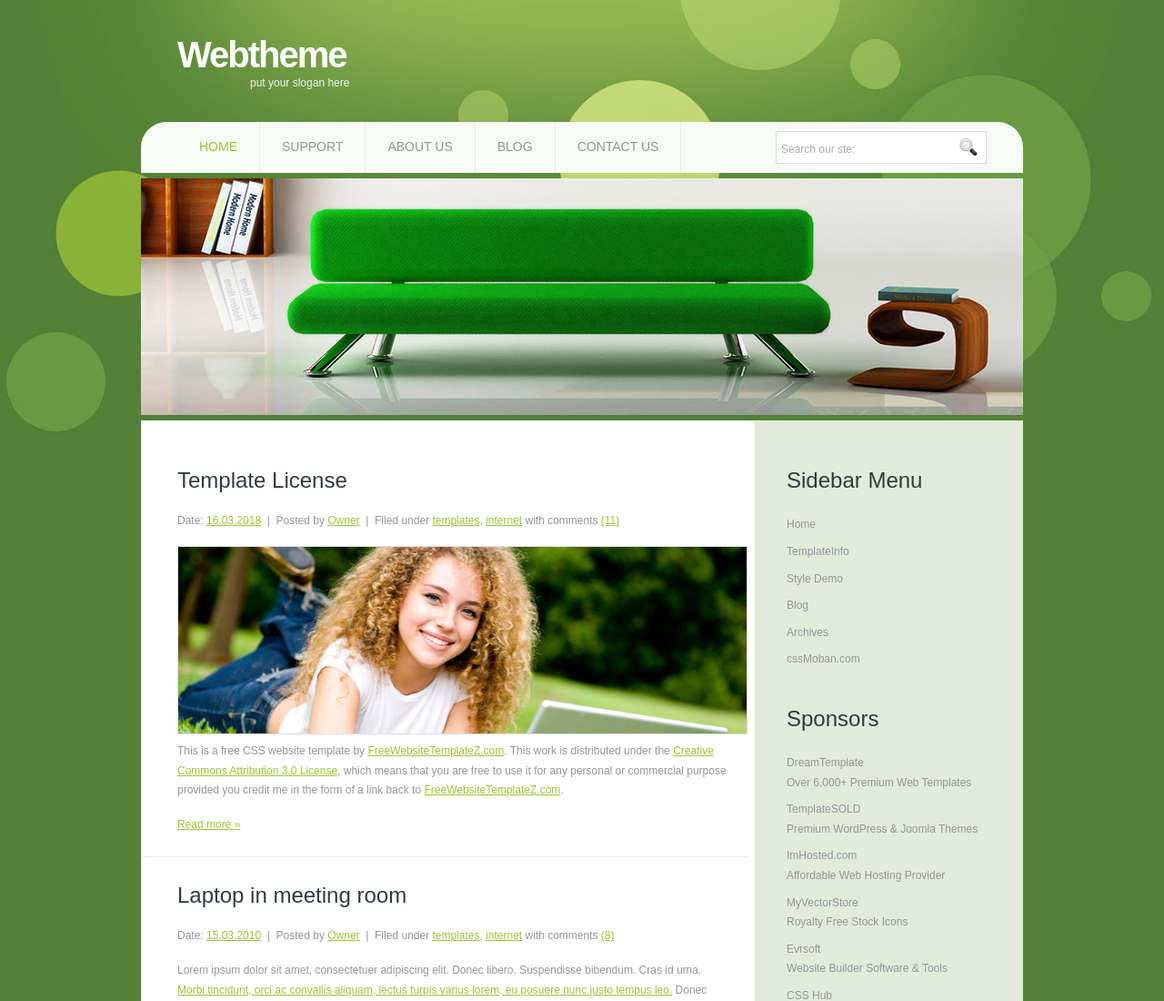
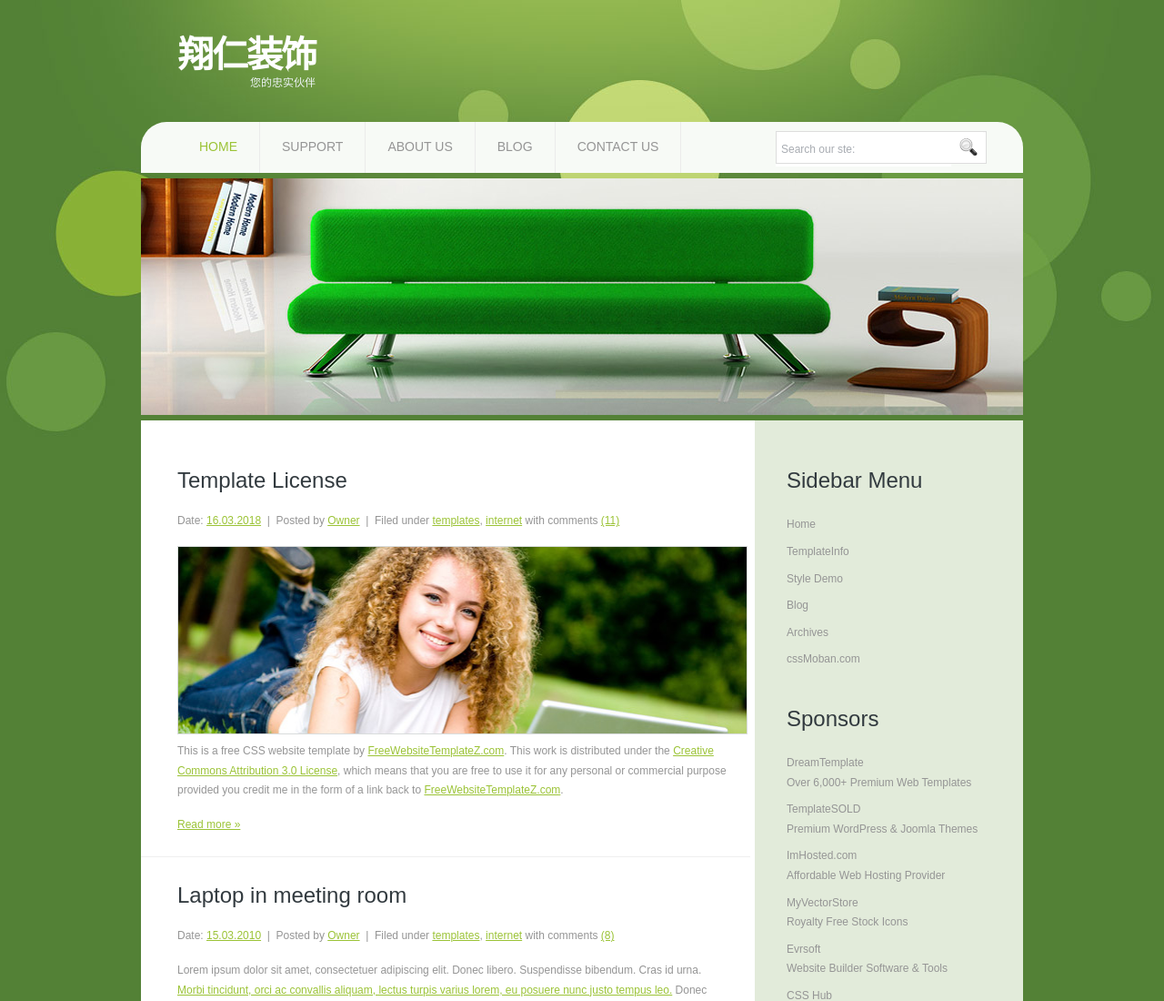
Before and after one commit to MeetOct/FitmentSite, a plain HTML site: page fitment/wwwroot/index.html in a window 1280 px wide. Shown: the top 1100 px of the page at 91% size. Drawn offline with nearby package versions, Linux system fonts and the light colour scheme; a script that the page names is missing.

Commit message:
Add files via upload
modify name for a test

```diff
--- a/fitment/wwwroot/index.html
+++ b/fitment/wwwroot/index.html
@@ -22,7 +22,7 @@ Released for free under a Creative Commons Attribution 3.0 License
 
   <div class="header">
     <div class="header_resize">
-      <div class="logo"><h1><a href="index.html">Webtheme <small>put your slogan here</small></a></h1></div>
+      <div class="logo"><h1><a href="index.html">翔仁装饰 <small>您的忠实伙伴</small></a></h1></div>
       <div class="clr"></div>
       <div class="menu_nav">
         <ul>
```
